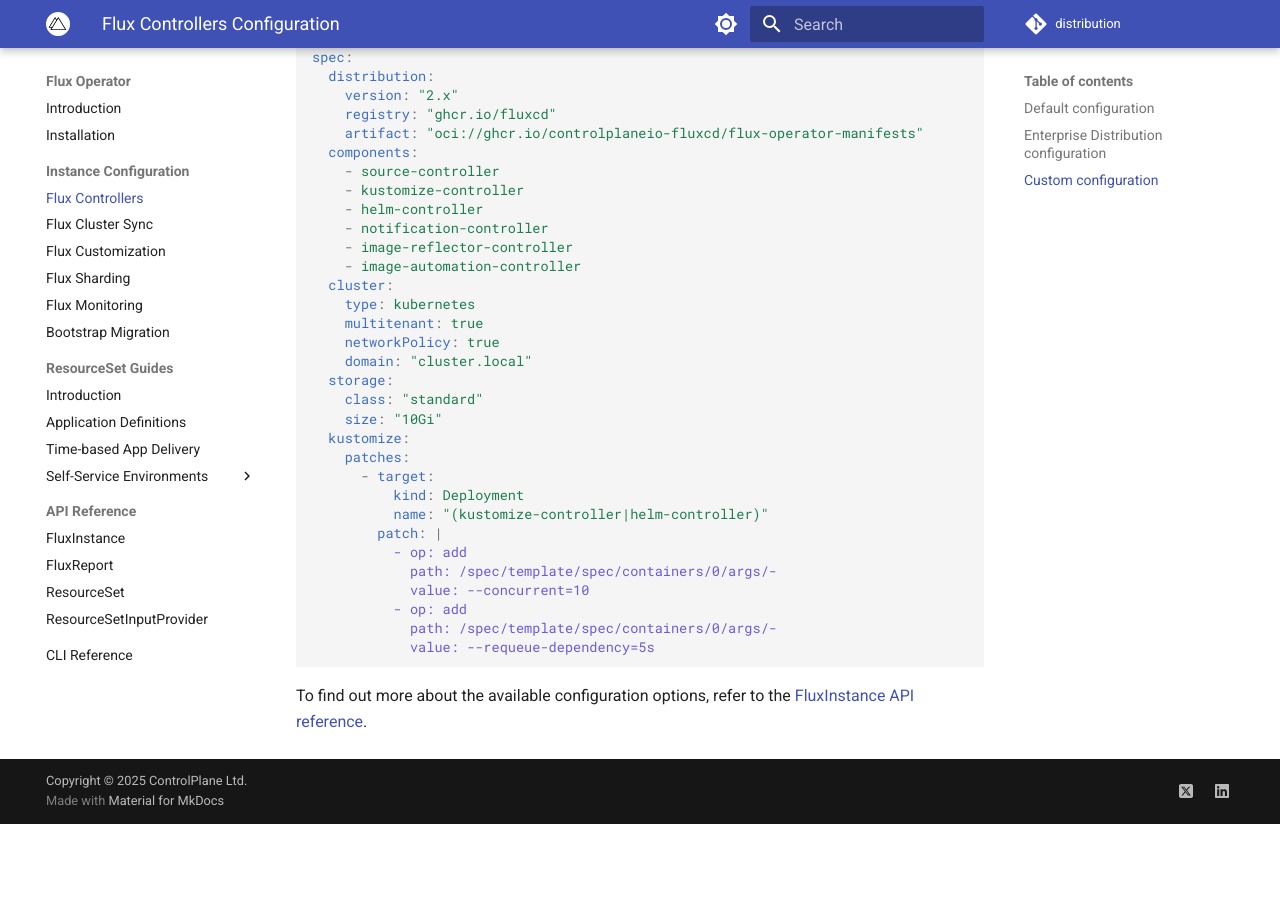
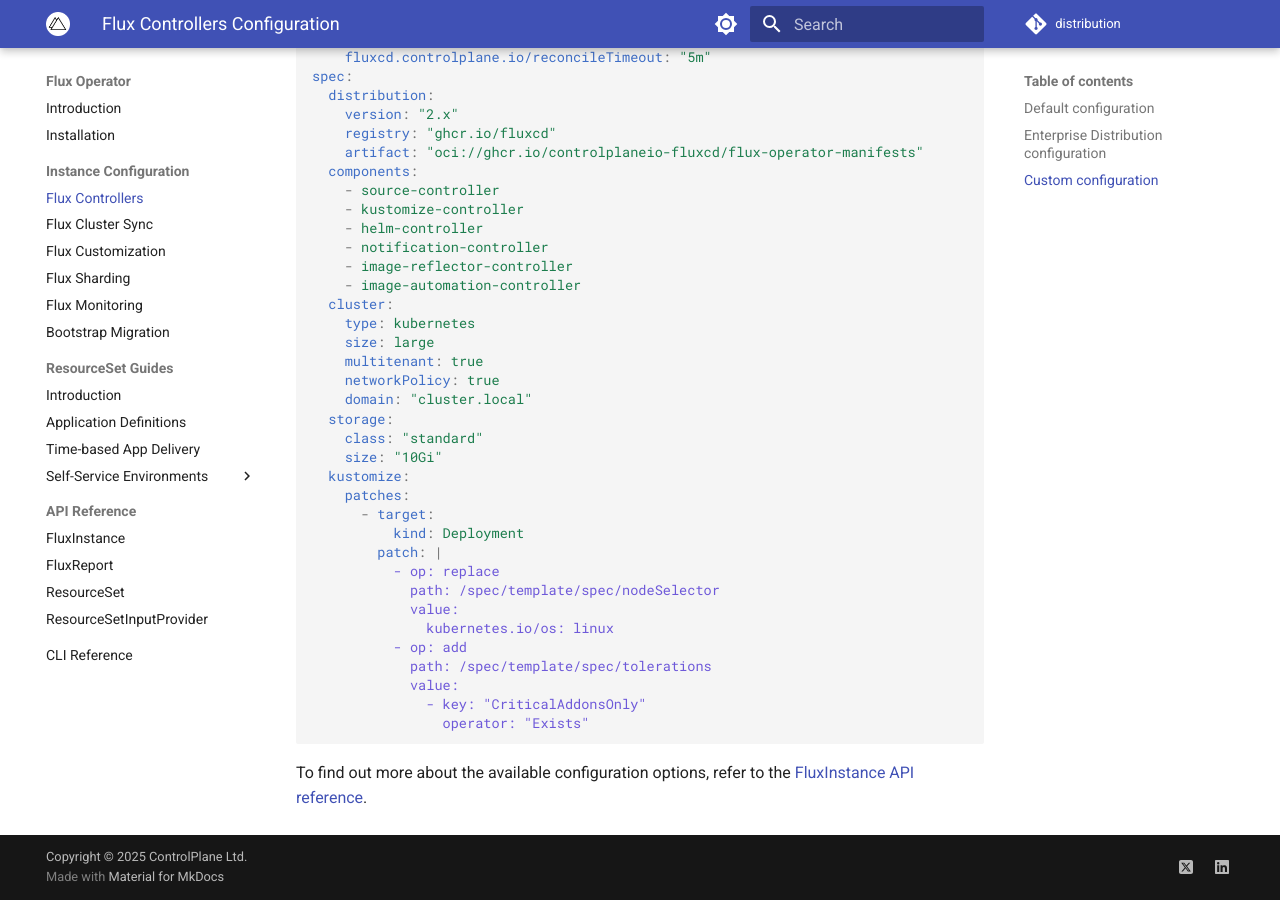
Before and after one commit to controlplaneio-fluxcd/distribution, an MkDocs documentation site: the page built from docs/operator/flux-config.md, in a window 1280 px wide and 900 px high, scrolled down 2291 px. Built offline with MkDocs 1.6.1 and Material for MkDocs 9.7.7, drawn with Linux system fonts in a browser that asks for light colours; comment, search, counter and statistics services are not loaded; before the commit the page ends 3115 px from its top, so only the background shows below that.

````diff
--- a/docs/operator/flux-config.md
+++ b/docs/operator/flux-config.md
@@ -29,6 +29,7 @@
     artifact: "oci://ghcr.io/controlplaneio-fluxcd/flux-operator-manifests"
   cluster:
     type: kubernetes
+    size: medium
 ```
 
 Save the above manifest to a file and apply it with `kubectl`:
@@ -126,6 +127,7 @@
     - image-automation-controller
   cluster:
     type: kubernetes
+    size: large
     multitenant: true
     networkPolicy: true
     domain: "cluster.local"
@@ -136,14 +138,16 @@
     patches:
       - target:
           kind: Deployment
-          name: "(kustomize-controller|helm-controller)"
         patch: |
+          - op: replace
+            path: /spec/template/spec/nodeSelector
+            value:
+              kubernetes.io/os: linux
           - op: add
-            path: /spec/template/spec/containers/0/args/-
-            value: --concurrent=10
-          - op: add
-            path: /spec/template/spec/containers/0/args/-
-            value: --requeue-dependency=5s
+            path: /spec/template/spec/tolerations
+            value:
+              - key: "CriticalAddonsOnly"
+                operator: "Exists"
 ```
 
 To find out more about the available configuration options, refer to the
--- a/docs/theme/home.html
+++ b/docs/theme/home.html
@@ -222,7 +222,7 @@
                         </div>
                         <div class="item_content">
                             <h2 class="card_title">Self-service Capabilities</h2>
-                            <p>The ControlPlane distribution extends Flux with self-service capabilities and preview environments for GitLab and GitHub pull requests testing.</p>
+                            <p>The ControlPlane distribution extends Flux with self-service capabilities and preview environments for GitHub, GitLab and Azure DevOps pull requests testing.</p>
                         </div>
                     </li>
                     <li class="centered-content-grid__item md-typeset">
````
Also changed, not shown: docs/operator/flux-sharding.md (+4 -0 lines), docs/operator/index.md (+1 -1 lines), docs/operator/install.md (+2 -0 lines), docs/operator/monitoring.md (+11 -3 lines).
